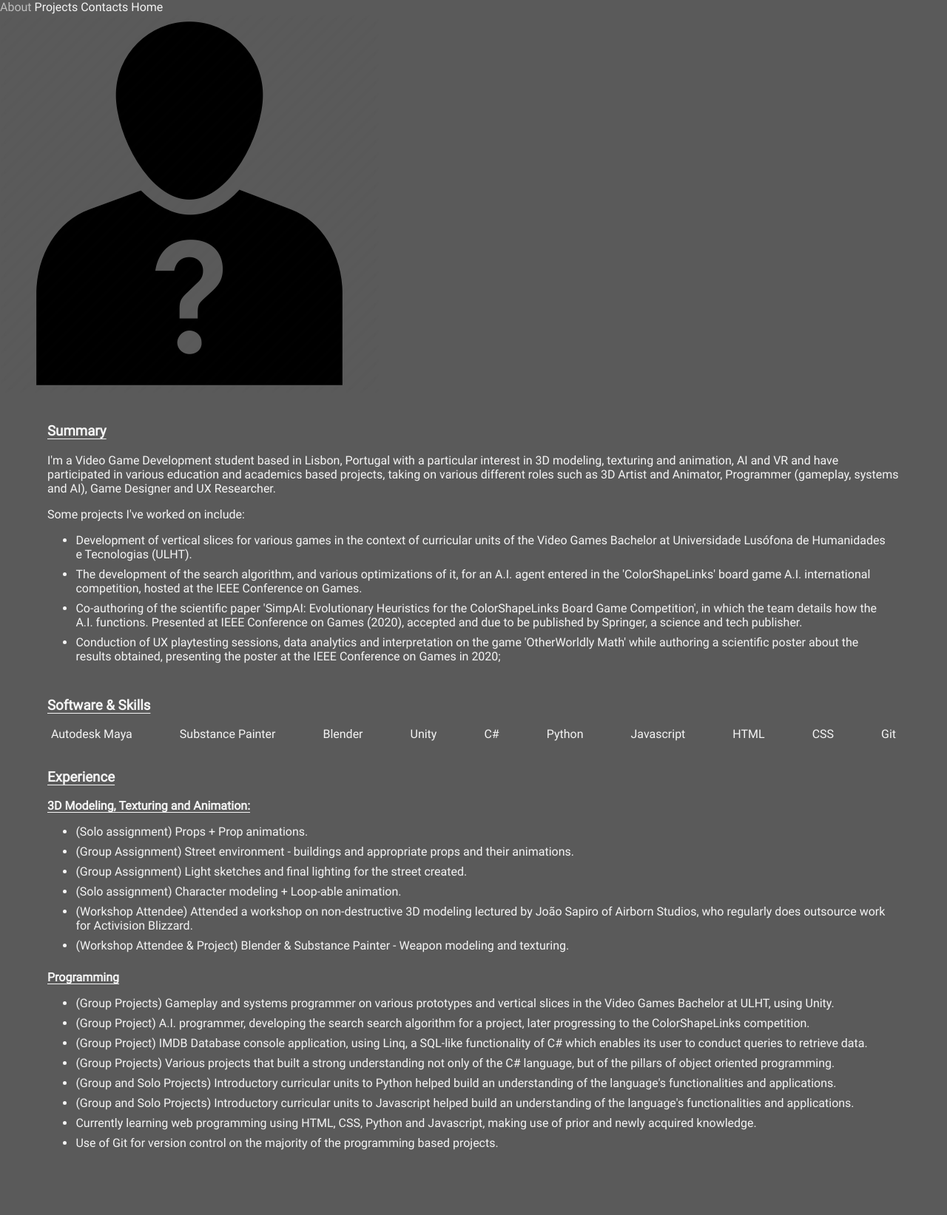
After one commit to PmaiWoW/pw-projeto, a PHP site: page /about.html in a window 1280 px wide. The commit adds this page. Shown: the whole page at 74% size. Run offline with PHP 8.4, Linux system fonts and the light colour scheme.

Commit message:
Add the majority of the content to the html pages and part of their styling

```diff
--- /dev/null
+++ b/about.html
@@ -0,0 +1,145 @@
+<!DOCTYPE html>
+<html lang="pt">
+    <head>
+        <meta charset="UTF-8">
+        <meta name="author" content="John Doe">
+        <meta name="description" content="About">
+        <meta name="viewport" content="width=device-width,initial-scale=1.0">
+        <title>About</title>
+        <link rel="icon" href="">
+        <link rel="stylesheet" href="universal-style.css"/>
+        <link rel="stylesheet" href="subpages-style.css"/>
+    </head>
+    <body>
+        <nav>
+            <a href="about.html">About</a>
+            <a href="projects.html">Projects</a>
+            <a href="contacts.html">Contacts</a>
+            <a href="index.html">Home</a>
+        </nav>
+        <header>
+            <img src="images/home-header.png">
+        </header>
+        <main>
+            <h3>Summary</h3>
+            <p>
+                I'm a Video Game Development student based in Lisbon, Portugal
+                with a particular interest in 3D modeling, texturing and
+                animation, AI and VR and have participated in various education
+                and academics based projects, taking on various different roles
+                such as 3D Artist and Animator, Programmer (gameplay, systems
+                and AI), Game Designer and UX Researcher.
+            </p>
+            <p>
+                Some projects I've worked on include:
+            </p>
+            <ul>
+                <li>Development of vertical slices for various games in the
+                    context of curricular units of the Video Games Bachelor
+                    at Universidade Lusófona de Humanidades e Tecnologias (ULHT).
+                </li>
+                <li>
+                    The development of the search algorithm, and various
+                    optimizations of it, for an A.I. agent entered in the
+                    'ColorShapeLinks' board game A.I. international competition,
+                    hosted at the IEEE Conference on Games.
+                </li>
+                <li>
+                    Co-authoring of the scientific paper 'SimpAI: Evolutionary
+                    Heuristics for the ColorShapeLinks Board Game Competition',
+                    in which the team details how the A.I. functions. Presented
+                    at IEEE Conference on Games (2020), accepted and due to be
+                    published by Springer, a science and tech publisher.
+                </li>
+                <li>
+                    Conduction of UX playtesting sessions, data analytics
+                    and interpretation on the game 'OtherWorldly Math' while
+                    authoring a scientific poster about the results obtained,
+                    presenting the poster at the IEEE Conference on Games in 2020;
+                </li>
+            </ul>
+
+            <h3>Software & Skills</h3>
+            <section class="flex-rowwrap">
+                <p>Autodesk Maya</p>
+                <p>Substance Painter</p>
+                <p>Blender</p>
+                <p>Unity</p>
+                <p>C#</p>
+                <p>Python</p>
+                <p>Javascript</p>
+                <p>HTML</p>
+                <p>CSS</p>
+                <p>Git</p>
+            </section>
+
+            <h3>Experience</h3>
+            <h4>3D Modeling, Texturing and Animation:</h4>
+            <section>
+                <ul>
+                    <li>(Solo assignment) Props + Prop animations.</li>
+                    <li>(Group Assignment) Street environment - buildings and
+                        appropriate props and their animations.</li>
+                    <li>
+                        (Group Assignment) Light sketches and final lighting for
+                        the street created.
+                    </li>
+                    <li>(Solo assignment) Character modeling + Loop-able animation.</li>
+                    <li>
+                        (Workshop Attendee) Attended a workshop on non-destructive
+                        3D modeling lectured by João Sapiro of Airborn Studios,
+                        who regularly does outsource work for Activision Blizzard.
+                    </li>
+                    <li>
+                        (Workshop Attendee & Project) Blender & Substance Painter - Weapon
+                        modeling and texturing.
+                    </li>
+                </ul>
+            </section>
+            <h4>Programming</h4>
+            <section>
+                <ul>
+                    <li>
+                        (Group Projects) Gameplay and systems programmer on
+                        various prototypes and vertical slices in the Video
+                        Games Bachelor at ULHT, using Unity.
+                    </li>
+                    <li>
+                        (Group Project) A.I. programmer, developing the search
+                        search algorithm for a project, later progressing to the
+                        ColorShapeLinks competition.
+                    </li>
+                    <li>
+                        (Group Project) IMDB Database console application, using
+                        Linq, a SQL-like functionality of C# which enables its
+                        user to conduct queries to retrieve data.
+                    </li>
+                    <li>
+                        (Group Projects) Various projects that built a strong
+                        understanding not only of the C# language, but of the
+                        pillars of object oriented programming.
+                    </li>
+                    <li>
+                        (Group and Solo Projects) Introductory curricular units
+                        to Python helped build an understanding of the language's
+                        functionalities and applications.
+                    </li>
+                    <li>
+                        (Group and Solo Projects) Introductory curricular units
+                        to Javascript helped build an understanding of the language's
+                        functionalities and applications.
+                    </li>
+                    <li>
+                        Currently learning web programming using HTML, CSS, Python
+                        and Javascript, making use of prior and newly acquired
+                        knowledge.
+                    </li>
+                    <li>
+                        Use of Git for version control on the majority of the
+                        programming based projects.
+                    </li>
+                </ul>
+            </section>
+        </main>
+    </body>
+</html>
--- /dev/null
+++ b/subpages-style.css
@@ -0,0 +1,56 @@
+@media only screen and (max-width: 600px) {
+
+}
+
+@media only screen and (min-width: 600px) {
+
+}
+
+@media only screen and (min-width: 768px) {
+
+}
+
+main {
+    padding: 0 5vw 5vw 5vw;
+}
+
+main > a {
+    text-decoration: none;
+}
+
+fieldset {
+    display: flex;
+    flex-direction: column;
+    gap: 2vh;
+    padding: 2vw;
+    border-color: rgb(63, 63, 63);
+}
+
+fieldset > legend {
+    text-align: center;
+    padding: 0 0.5em 0 0.5em;
+}
+
+fieldset > section {
+    display: flex;
+    flex-direction: column;
+    align-items: center;
+}
+
+fieldset > section input {
+    text-align: center;
+    width: 27.5em;
+    color: black;
+    border-style: solid;
+    border-color: rgb(63, 63, 63);
+    border-width: 0.25em;
+    padding: 0.1em;
+}
+
+fieldset > section textarea {
+    color: black;
+    border-style: solid;
+    border-color: rgb(63, 63, 63);
+    border-width: 0.25em;
+    padding: 0.3em;
+}
--- /dev/null
+++ b/universal-style.css
@@ -0,0 +1,98 @@
+@font-face {
+    font-family: 'Material Icons';
+    font-style: normal;
+    font-weight: 400;
+    src: url(https://fonts.gstatic.com/s/materialicons/v81/flUhRq6tzZclQEJ-Vdg-IuiaDsNc.woff2) format('woff2');
+}
+
+.material-icons {
+    font-family: 'Material Icons';
+    font-weight: normal;
+    font-style: normal;
+    font-size: 24px;
+    line-height: 1;
+    letter-spacing: normal;
+    text-transform: none;
+    display: inline-block;
+    white-space: nowrap;
+    word-wrap: normal;
+    direction: ltr;
+    font-feature-settings:"liga";
+    -webkit-font-feature-settings: 'liga';
+    -webkit-font-smoothing: antialiased;
+}
+
+@font-face {
+    font-family: "Roboto";
+    font-style: normal;
+    src: url("fonts/Roboto-Regular.ttf")
+}
+
+@font-face {
+    font-family: "Roboto";
+    font-style: italic;
+    src: url("fonts/Roboto-Italic.ttf")
+}
+
+* {
+    font-family: "Roboto";
+    box-sizing: border-box;
+    color: whitesmoke;
+    padding: 0;
+    margin: 0;
+}
+
+body {
+    background: rgb(90, 90, 90);
+}
+
+main h3 {
+    margin: 2em 0 1em 0;
+    text-decoration: underline;
+    text-decoration-style: solid;
+    text-underline-offset: 0.2em;
+}
+
+main h4 {
+    margin: 0 0 1em 0;
+    text-decoration: underline;
+    text-underline-offset: 0.2em;
+}
+
+main > p {
+    margin: 0 0 1em 0;
+}
+
+main ul {
+    padding: 0 1.25vw 0 3vw;
+    margin: 1em 0 1em 0;
+}
+
+main li {
+    padding-bottom: 1vh;
+}
+
+nav a {
+    text-decoration: none;
+}
+
+nav a:link , .nav a:visited {
+    color: whitesmoke;
+}
+
+nav a:hover {
+    color: rgb(190, 190, 190);;
+}
+
+nav a:active {
+    color: rgb(30, 30, 30)
+}
+
+.flex-rowwrap {
+    display: flex;
+    justify-content: center;
+    align-items: center;
+    flex-wrap: wrap;
+    flex-flow: row wrap;
+    gap: 5vw;
+}
```
Also changed, not shown: contacts.html (added, +54 -0 lines), home-style.css (+49 -110 lines), index.html (+13 -28 lines), projects.html (added, +48 -0 lines), images/placeholder.png (added).
